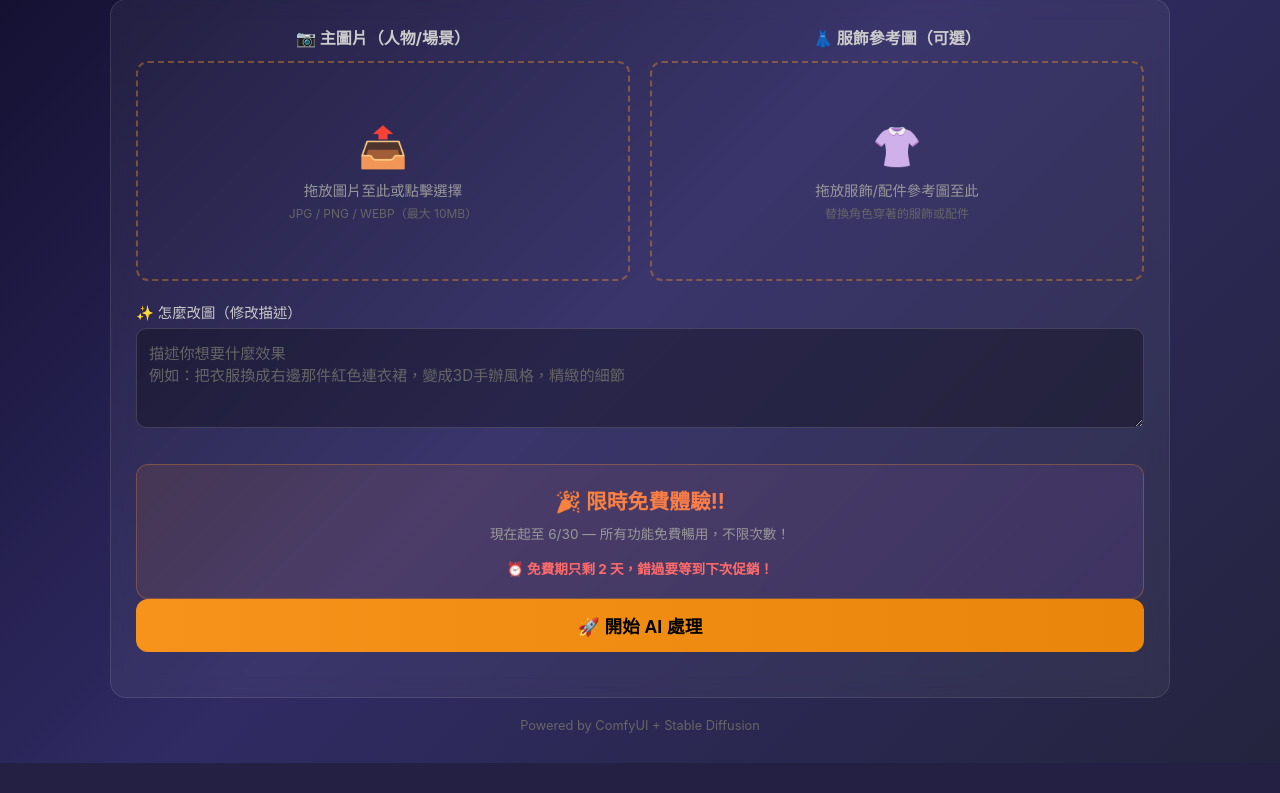
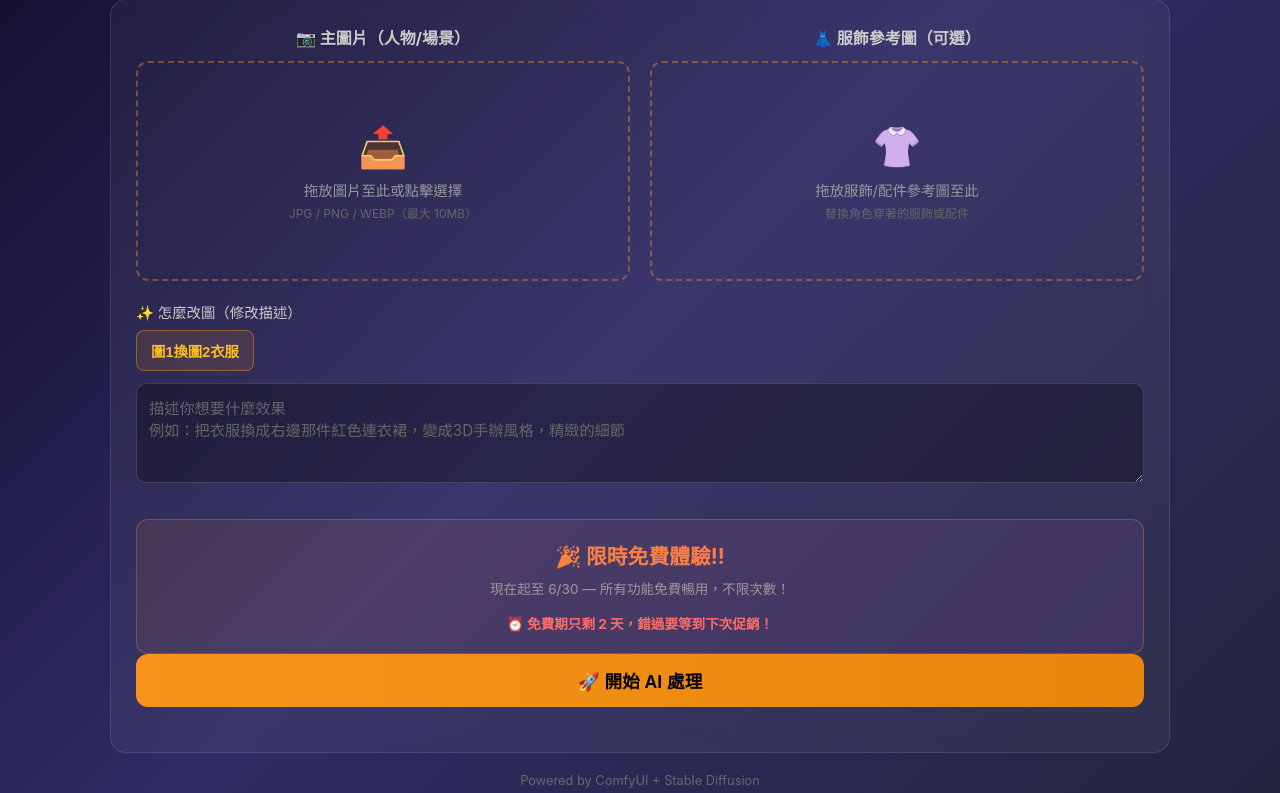
Before and after one commit to sunbit1111026-a11y/photo, a Flask app: page / in a window 1280 px wide. Shown: the part 183-976 px from the top of the page. Before the commit the page ends 946 px from the top, so only its background shows below. Run offline with Flask 3, Linux system fonts and the light colour scheme; data that the repository does not hold is empty.

Commit message:
Add outfit swap prompt shortcut

```diff
--- a/templates/index.html
+++ b/templates/index.html
@@ -177,6 +177,29 @@
 
         textarea:focus { outline: none; border-color: #f7931a; }
         textarea::placeholder { color: #666; }
+
+        .quick-actions {
+            display: flex;
+            flex-wrap: wrap;
+            gap: 8px;
+            margin: 8px 0 12px;
+        }
+        .preset-btn {
+            width: auto;
+            padding: 9px 14px;
+            border: 1px solid rgba(247,147,26,0.45);
+            border-radius: 8px;
+            background: rgba(247,147,26,0.12);
+            color: #fbbf24;
+            font-size: 0.9em;
+            font-weight: 700;
+            cursor: pointer;
+            transition: all 0.2s;
+        }
+        .preset-btn:hover {
+            background: rgba(247,147,26,0.22);
+            transform: translateY(-1px);
+        }
 
         .hint {
             color: #888;
@@ -400,6 +423,9 @@
             <!-- 修改指令區 -->
             <div class="prompt-section">
                 <label for="promptInput">✨ 怎麼改圖（修改描述）</label>
+                <div class="quick-actions">
+                    <button class="preset-btn" type="button" onclick="applyOutfitSwapPrompt()">圖1換圖2衣服</button>
+                </div>
                 <textarea id="promptInput" placeholder="描述你想要什麼效果&#10;例如：把衣服換成右邊那件紅色連衣裙，變成3D手辦風格，精緻的細節"></textarea>
 
                 <div class="cooldown-info" id="cooldownInfo" style="display:none;"></div>
@@ -456,6 +482,16 @@
         let originalImageSrc = null;
         let secondaryImageSrc = null;
         let secondaryFileData = null;
+        const OUTFIT_SWAP_PROMPT = 'Swap the entire outfit of the person in the first image with the complete clothing from the second image. Replace every piece of clothing precisely: top, bottom, jacket, shoes, accessories, and all visible details. Keep the exact same pose, body shape, proportions, face, hair, skin tone, lighting, and background from the first image. Transfer the exact style, color, texture, patterns, fit, folds, and material of the clothes from the second image onto the character. Highly detailed clothing swap, realistic fabric rendering, perfect match.';
+
+        function applyOutfitSwapPrompt() {
+            document.getElementById('promptInput').value = OUTFIT_SWAP_PROMPT;
+            if (!secondaryFileData) {
+                document.getElementById('secondaryDropZone').scrollIntoView({ behavior: 'smooth', block: 'center' });
+            } else {
+                document.getElementById('promptInput').focus();
+            }
+        }
 
         // 初始化
         checkService();
```
